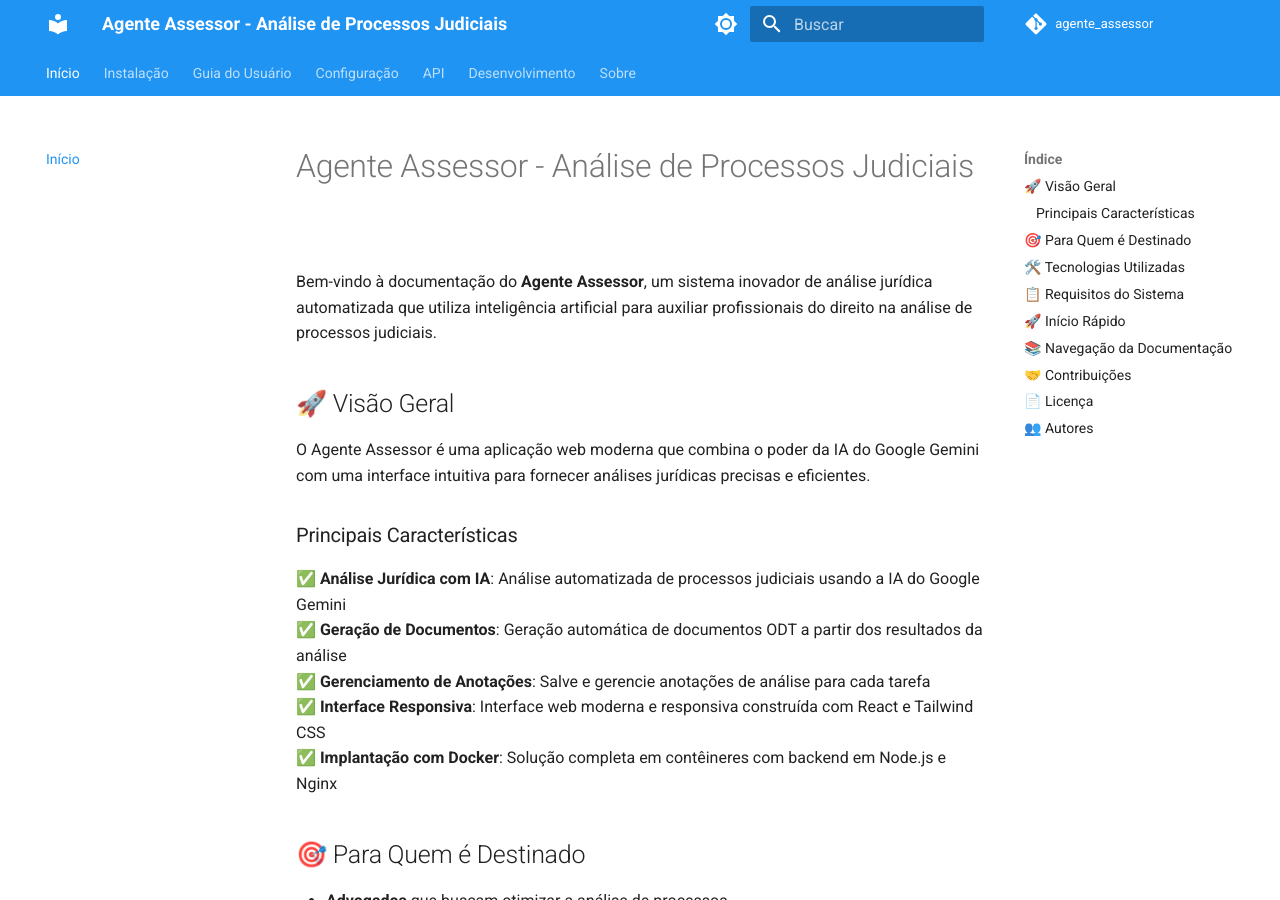
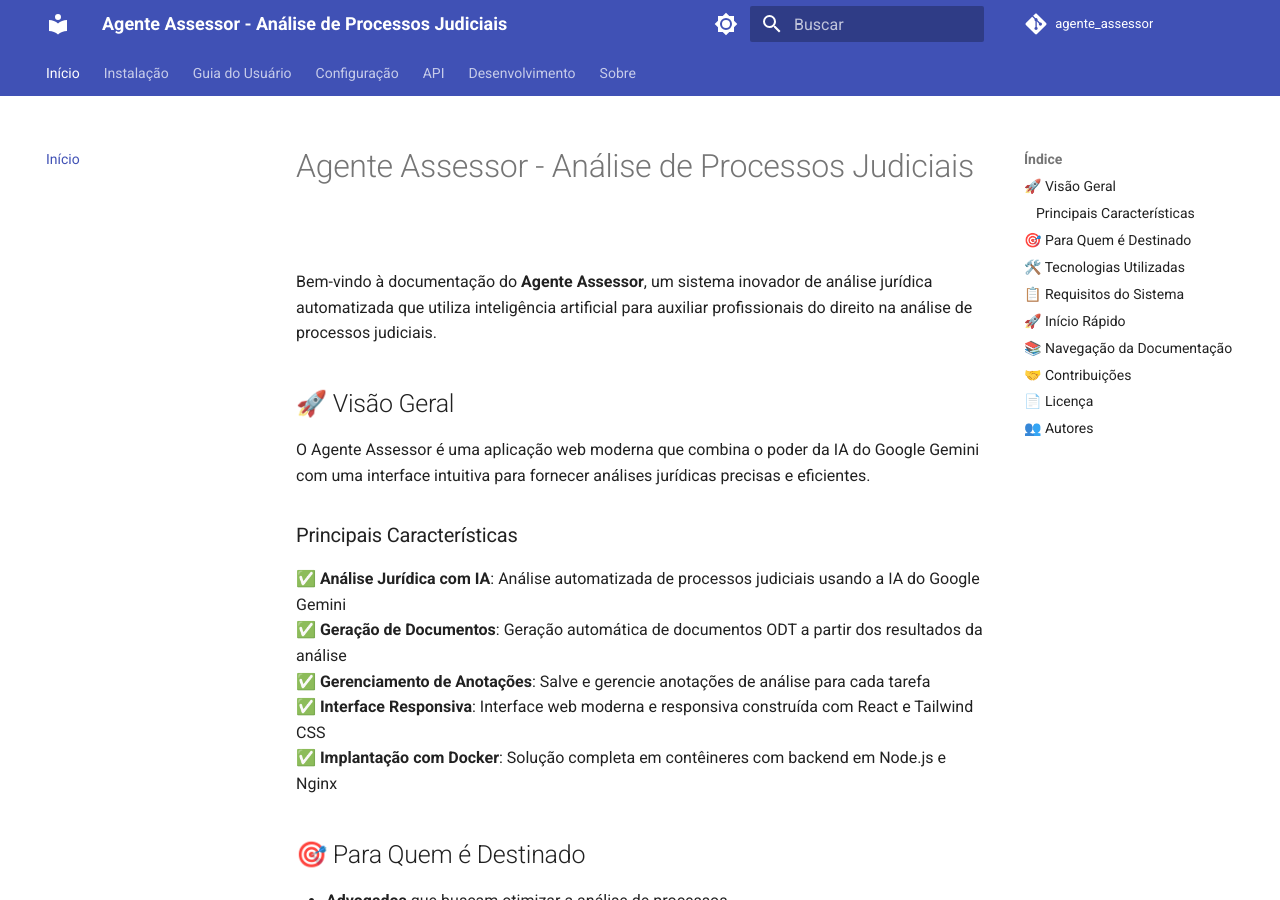
Before and after one commit to neaigd/agente_assessor, an MkDocs documentation site: the page built from docs/index.md, in a window 1280 px wide and 900 px high. Built offline with MkDocs 1.6.1 and Material for MkDocs 9.7.7, drawn with Linux system fonts in a browser that asks for light colours; comment, search, counter and statistics services are not loaded; the version menu is left out.

Commit message:
docs: Altera a cor do tema da documentação para esmeralda
Modifica a paleta de cores no mkdocs.yml para usar 'emerald' como cor primária e de destaque, tanto para o tema claro quanto para o escuro.

```diff
--- a/mkdocs.yml
+++ b/mkdocs.yml
@@ -13,15 +13,15 @@ theme:
   palette:
     # Esquema de cores claro
     - scheme: default
-      primary: blue
-      accent: blue
+      primary: emerald
+      accent: emerald
       toggle:
         icon: material/brightness-7
         name: Mudar para modo escuro
     # Esquema de cores escuro
     - scheme: slate
-      primary: blue
-      accent: blue
+      primary: emerald
+      accent: emerald
       toggle:
         icon: material/brightness-4
         name: Mudar para modo claro
```
